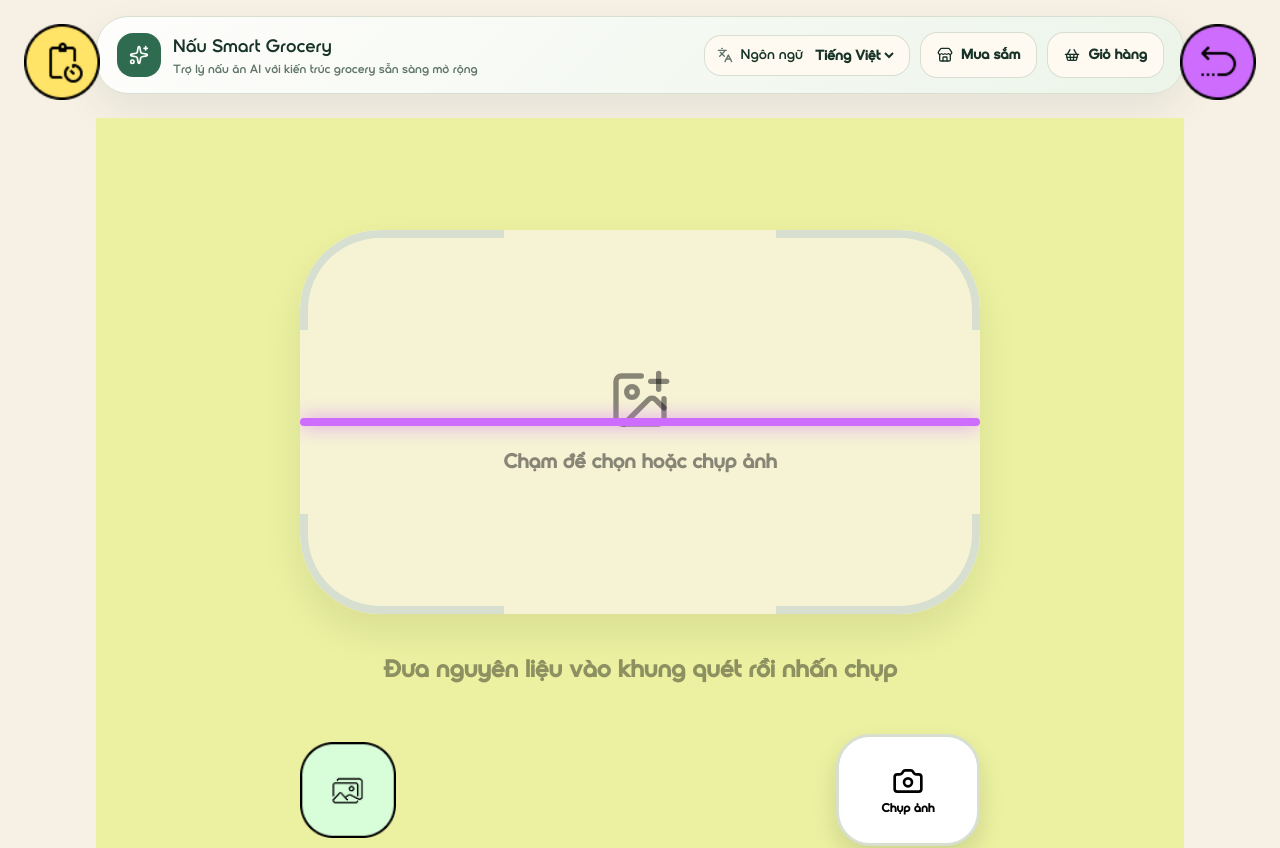
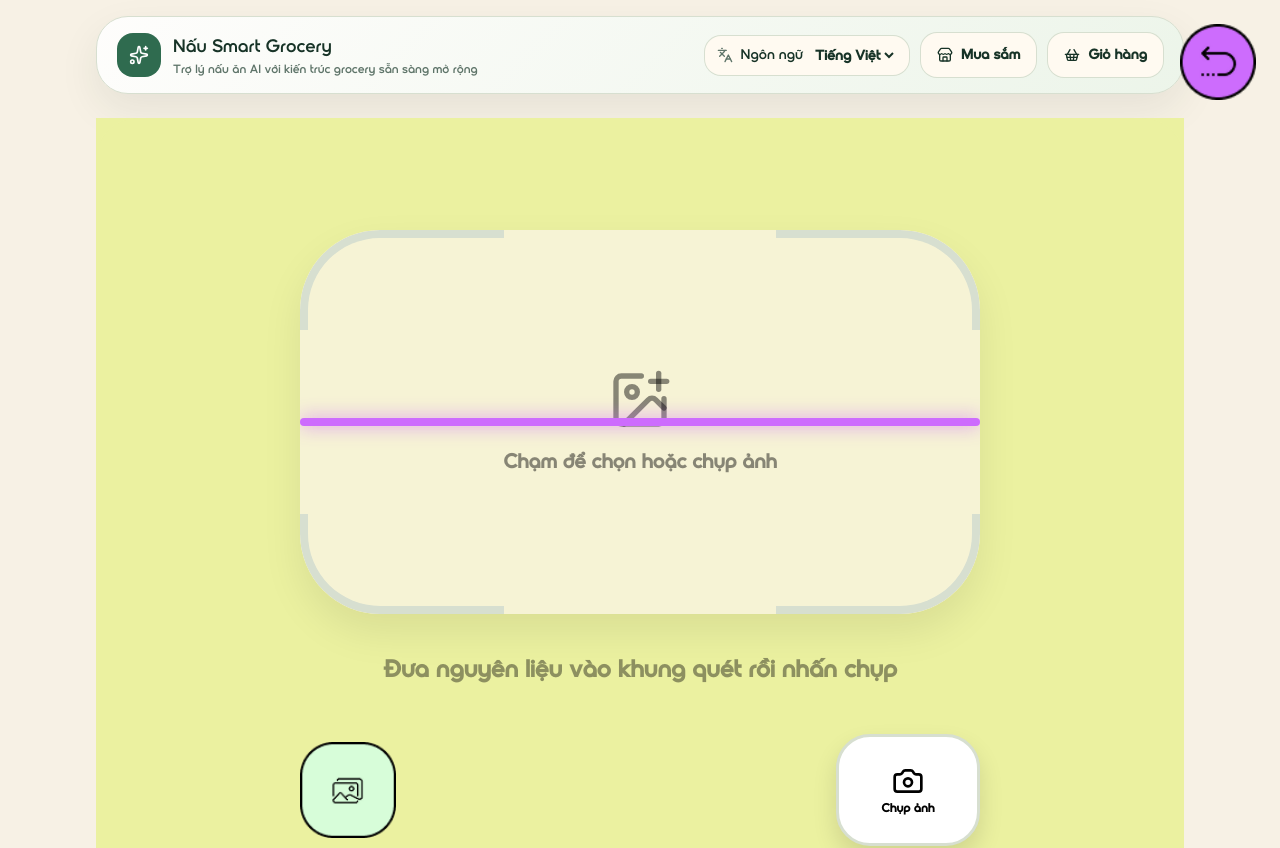
Before and after one commit to DoraDora2011/Nau-Smart-Grocery, a Next.js app: page /scan in a window 1280 px wide. Shown: the top 848 px of the page. Built offline with nearby package versions, Linux system fonts and the light colour scheme.

Commit message:
Update website

```diff
--- a/components/scan/scan-workflow.tsx
+++ b/components/scan/scan-workflow.tsx
@@ -423,17 +423,6 @@ export function ScanWorkflow() {
 
   return (
     <div className="relative min-h-[100dvh] overflow-hidden bg-[#ebf1a0] text-black">
-      {!selectedRecipeView ? (
-      <div className="fixed left-6 top-6 z-50">
-        <AppImageButton
-          buttonId="button-007"
-          href="#scan-history"
-          size={76}
-          className="flex h-[76px] w-[76px] items-center justify-center rounded-full text-black"
-        />
-      </div>
-      ) : null}
-
       <div className="fixed right-6 top-6 z-50">
         <AppImageButton
           buttonId="button-009"
```
